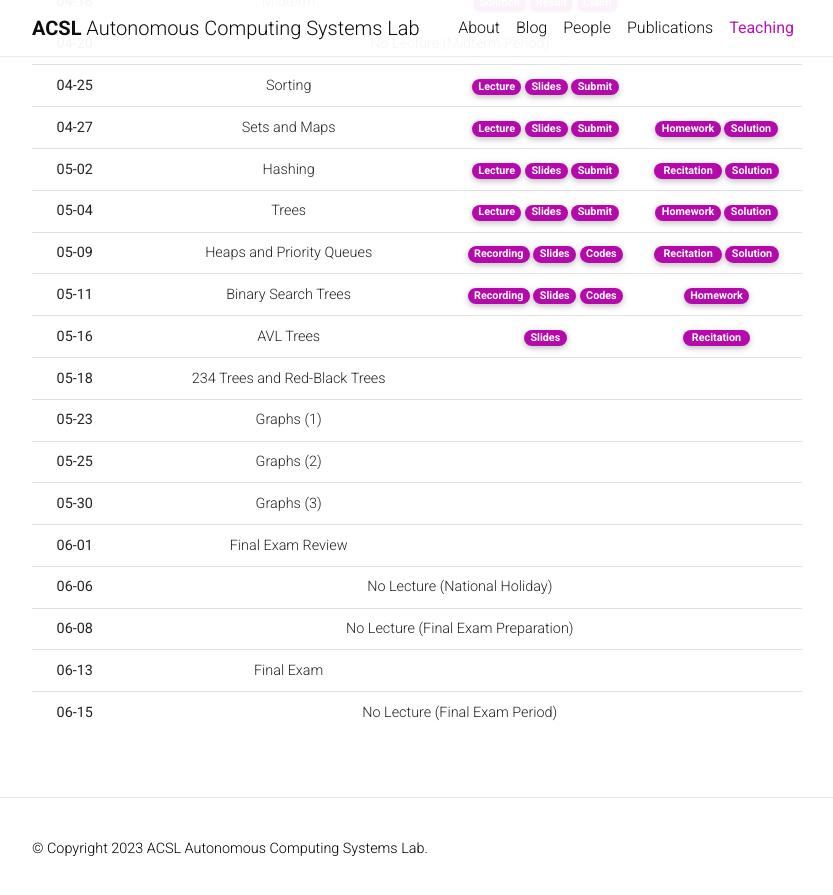
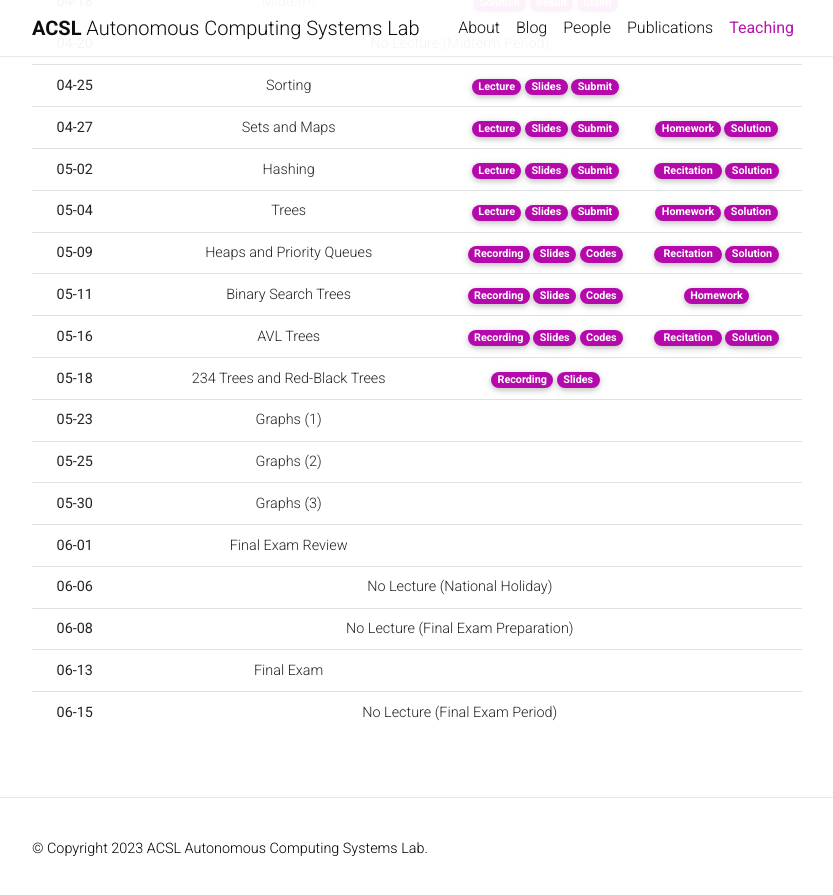
Before and after one commit to Uehwan/Uehwan.github.io, a Jekyll site: the page built from _teaching/datastruct23sp.md, in a window 1280 px wide and 900 px high, scrolled down 1742 px. Shown: the top 895 px of the window, without its empty margins (223-1056 px from the left). Built offline with Jekyll 4.4.1, drawn with Linux system fonts in a browser that asks for light colours; nearby versions of some CDN libraries; comment, search, counter and statistics services are not loaded; a style sheet for code colours, icons or effects is not loaded.

Commit message:
23-05-18 post

```diff
--- a/_teaching/datastruct23sp.md
+++ b/_teaching/datastruct23sp.md
@@ -319,21 +319,21 @@
       <th scope="row">05-16</th>
       <td>AVL Trees</td>
       <td>
-        <!--a href="https://youtu.be/m0qZiTncmiw" target="_blank" class="badge badge-pill" style="background-color:#B509AC;">Recording</a-->
+        <a href="https://youtu.be/WMLJ-A2-Pc4" target="_blank" class="badge badge-pill" style="background-color:#B509AC;">Recording</a>
         <a href="https://docs.google.com/presentation/d/1ADACHPI0ua__W9p7DcprzhvZ2ZWSCfQMZPX2JKMcbe0/edit?usp=sharing" target="_blank" class="badge badge-pill" style="background-color:#B509AC;">Slides</a>
-        <!--a href="https://colab.research.google.com/drive/1o11yn95WQv-2KUk6RNBdxvc7OoUDrD2E?usp=sharing" target="_blank" class="badge badge-pill" style="background-color:#B509AC;">Codes</a-->
+        <a href="https://colab.research.google.com/drive/1o11yn95WQv-2KUk6RNBdxvc7OoUDrD2E?usp=sharing" target="_blank" class="badge badge-pill" style="background-color:#B509AC;">Codes</a>
       </td>
       <td>
         <a href="https://colab.research.google.com/drive/1xllX2SmBuBBGW_uPyWFglREMdcZIWq_w?usp=sharing" target="_blank" class="badge badge-pill" style="background-color:#B509AC;">&nbsp;Recitation&nbsp;</a>
-        <!--a href="https://colab.research.google.com/drive/1E-EexcJsJcZQMBes18XM6bOoxJmgdXkl?usp=sharing" target="_blank" class="badge badge-pill" style="background-color:#B509AC;">Solution</a-->
+        <a href="https://colab.research.google.com/drive/1E-EexcJsJcZQMBes18XM6bOoxJmgdXkl?usp=sharing" target="_blank" class="badge badge-pill" style="background-color:#B509AC;">Solution</a>
       </td>
     </tr>
     <tr style="border-bottom: 1.5px solid lightgrey;">
       <th scope="row">05-18</th>
       <td>234 Trees and Red-Black Trees</td>
       <td>
-        <!--a href="https://youtu.be/dKpAHdanf88" target="_blank" class="badge badge-pill" style="background-color:#B509AC;">Recording</a-->
-        <!--a href="https://docs.google.com/presentation/d/1DWDnVYIWDtzksOjsa2BWKciT1cgK8YISIJnTHnRU2wk/edit?usp=sharing" target="_blank" class="badge badge-pill" style="background-color:#B509AC;">Slides</a-->
+        <a href="https://youtu.be/lqT23cje3Q0" target="_blank" class="badge badge-pill" style="background-color:#B509AC;">Recording</a>
+        <a href="https://docs.google.com/presentation/d/1DWDnVYIWDtzksOjsa2BWKciT1cgK8YISIJnTHnRU2wk/edit?usp=sharing" target="_blank" class="badge badge-pill" style="background-color:#B509AC;">Slides</a>
         <!--a href="https://colab.research.google.com/drive/1Dg6gmCcntKibeZ5ahHVhRd10PimNvh5J?usp=sharing" target="_blank" class="badge badge-pill" style="background-color:#B509AC;">Codes</a-->
       </td>
       <td>
```
